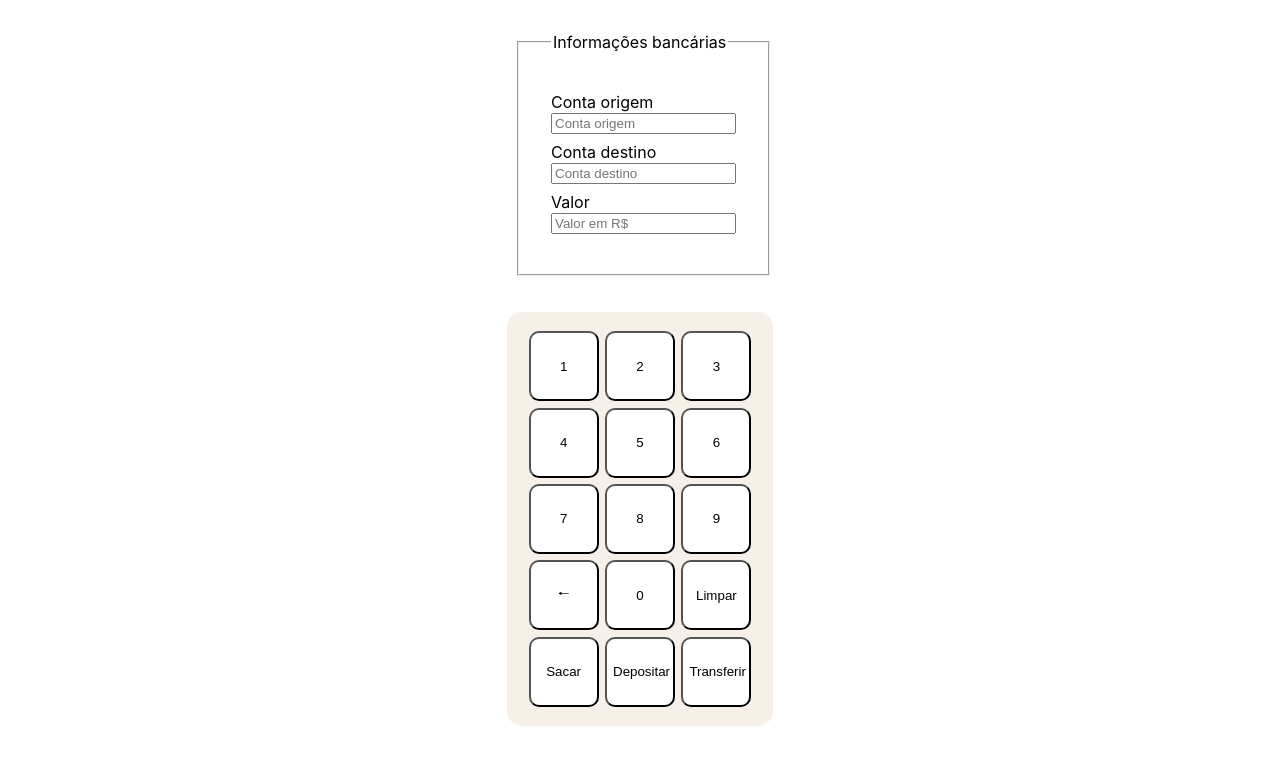
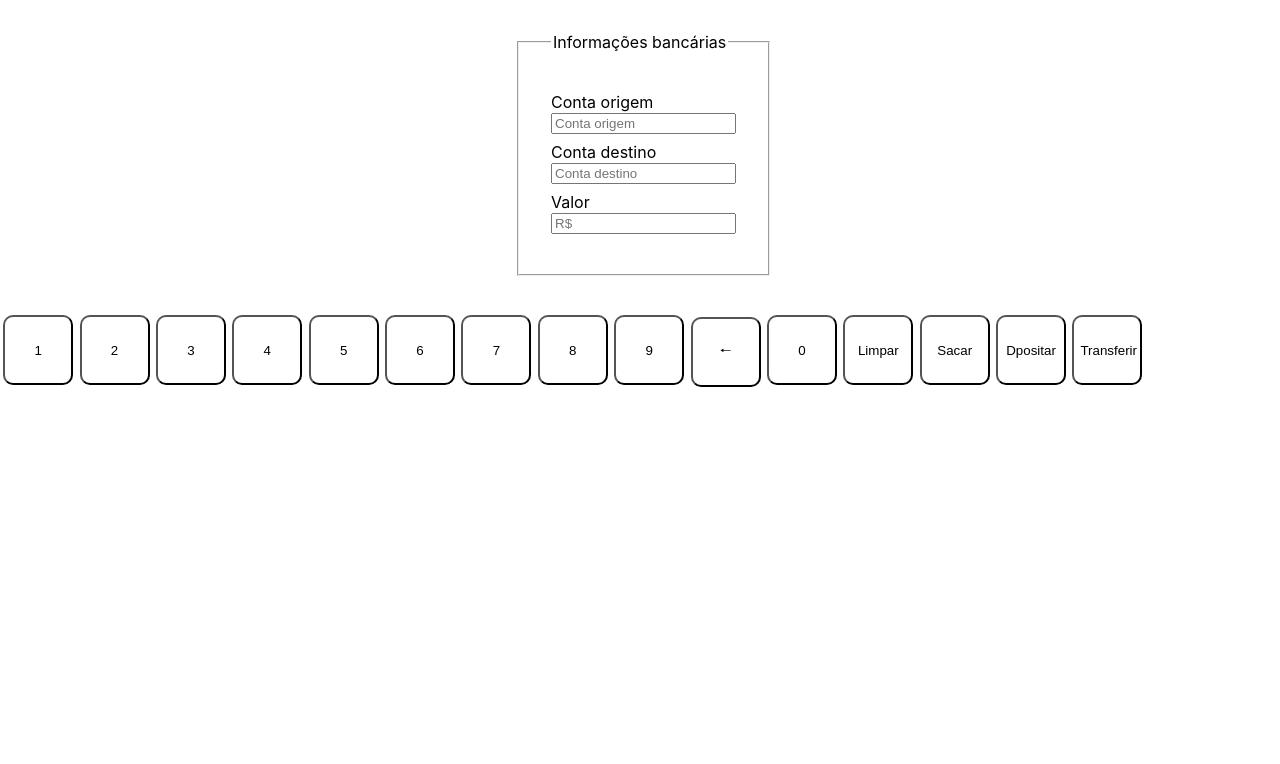
Before and after one commit to Deivz/teclado-banco, a React (Create React App) app: page / in a window 1280 px wide. Shown: the top 764 px of the page. Built offline with nearby package versions, Linux system fonts and the light colour scheme.

Commit message:
Corrigido bugs na função do teclado

```diff
--- a/src/App.js
+++ b/src/App.js
@@ -1,10 +1,18 @@
+import {useState} from "react";
 import React from "react";
 import Formulario from "./components/Formulario";
+import Campo from "./components/Campo"
+import Teclado from "./components/Teclado";
 
 function App() {
+
+  const [valor, setValor] = useState("");
+
   return (
     <div className="App">
-      <Formulario />
+      <Formulario valor={valor}/>
+      <Teclado valor={valor} setValor={setValor}/>
+
     </div>
   );
 }
--- a/src/components/Botao/index.js
+++ b/src/components/Botao/index.js
@@ -1,14 +1,9 @@
-// import som from "../Botao/click.ogg";
 import styles from "./botao.module.css"
 
-function Botao({event, valor}){
+function Botao({event, tecla}){
     return(
-        <>
-            <button onClick={event} className={styles.botao}>
-                {valor}
-            </button>
-        </>
+        <button className = {styles.botao} onClick={event}>{tecla}</button>
     )
 }
 
-export default Botao;
+export default Botao
--- /dev/null
+++ b/src/components/Campo/index.js
@@ -0,0 +1,7 @@
+function Campo({quantia}){
+	return(
+		<input type="text" name="cliente" id="valor" required maxLength="10" readOnly placeholder = {`R$${quantia}`}></input>
+	)
+}
+
+export default Campo
--- a/src/components/Formulario/index.js
+++ b/src/components/Formulario/index.js
@@ -1,11 +1,8 @@
-import React from "react";
-import Teclado from "../Teclado";
+import Campo from "../Campo"
 import styles from "./formulario.module.css"
 
-function Formulario(){
-
+function Formulario({valor}){
     return(
-        <div className={styles.containerForm}>
         <form name="form" className={styles.form} id="form">
             <fieldset className={styles.fs}>
                 <legend>Informações bancárias</legend>
@@ -19,15 +16,11 @@ function Formulario(){
                 </div>
                 <div className={styles.separador}>
                     <label htmlFor="valor" className="form__itens valor">Valor</label>
-                            <input type="text" name="cliente" id="valor" className="form__itens" required placeholder="Valor em R$" maxLength="10" readOnly></input>
+                    <Campo quantia={valor}/>
                 </div>
             </fieldset>
         </form>
-            <section>
-                <Teclado />
-            </section>
-        </div>
     )
 }
 
-export default Formulario;
+export default Formulario
--- a/src/components/Teclado/index.js
+++ b/src/components/Teclado/index.js
@@ -1,49 +1,50 @@
-import React, { useState } from "react";
-import Botao from "../Botao";
-import styles from "./teclado.module.css";
+import Botao from "../Botao"
 import som from "../Botao/click.ogg";
 
-function Teclado(){
+function Teclado({valor, setValor}){
 
     function tocarSom(){
         const audio = new Audio(som);
         audio.play()
     }
 
-    function preencherNumeros(){
-        let teclasNumero = [];
+    function criarTeclasNumeros(){
+        const teclasNumeros = []
+        let resultado = "";
         for (let i = 1; i <= 9; i++){
-            teclasNumero[i] = <Botao key={i} event={(e)=>{
+            teclasNumeros.push(<Botao key={i} tecla={i} event={(e)=>{
                 tocarSom();
-                setValor(valor + e.target.innerText);
-            }} valor = {i} />;
+                setValor(valor + e.target.innerHTML);
+            }} />)
         }
-        return teclasNumero
+        return teclasNumeros
     }
 
-    const campoValor = document.querySelector("#valor");
-    const [valor, setValor] = useState("");
-
     return(
-        <section className = {styles.tecladoContainer}>
-            {preencherNumeros()}
-            <Botao event={() => {
-                tocarSom();
-                setValor(valor.substring(0, valor.length - 1));
-            }} valor = "&#129040;" />
-            <Botao event={(e) => {
-                tocarSom();
-                if (valor > 0){
-                    setValor(valor + e.target.innerText);
+        <div>
+            {criarTeclasNumeros()}
+            <Botao tecla="&#129040;" event={(e)=>{
+                if(valor > 0){
+                    tocarSom();
+                    setValor(valor.substring(0, valor.length - 1));
+                }else{
+                    setValor(valor = "")
                 }
-            }} valor = {0} />
-            <Botao event={tocarSom} valor = "Limpar" />
-            <Botao event={tocarSom} valor = "Sacar" />
-            <Botao event={tocarSom} valor = "Depositar" />
-            <Botao event={tocarSom} valor = "Transferir" />
-            {valor && (<div className = {styles.invisivel}>{campoValor.value = valor}</div>)}
-        </section>
+            }} />
+            <Botao tecla={0} event={(e)=>{
+                if(valor > 0){
+                    tocarSom();
+                    setValor(valor + e.target.innerHTML);
+                }else{
+                    alert("Não pode haver 0 no início do valor")
+                }
+            }} />
+            <Botao tecla="Limpar" event={tocarSom} />
+            <Botao tecla="Sacar" event={tocarSom} />
+            <Botao tecla="Dpositar" event={tocarSom} />
+            <Botao tecla="Transferir" event={tocarSom} />
+        </div>
     )
 }
 
-export default Teclado;
+export default Teclado
```
Lines whose indentation alone changed are shown as unchanged.
